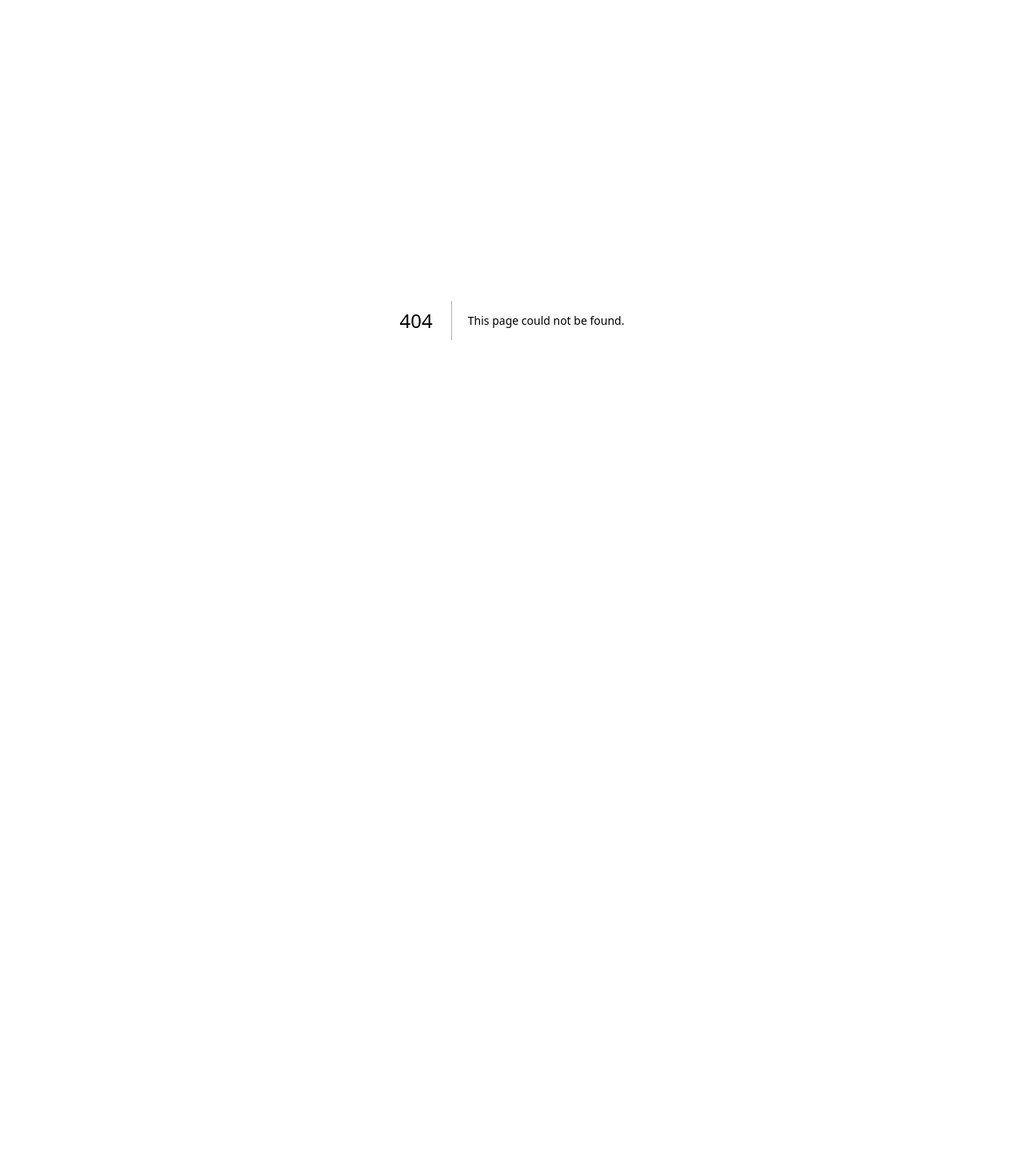
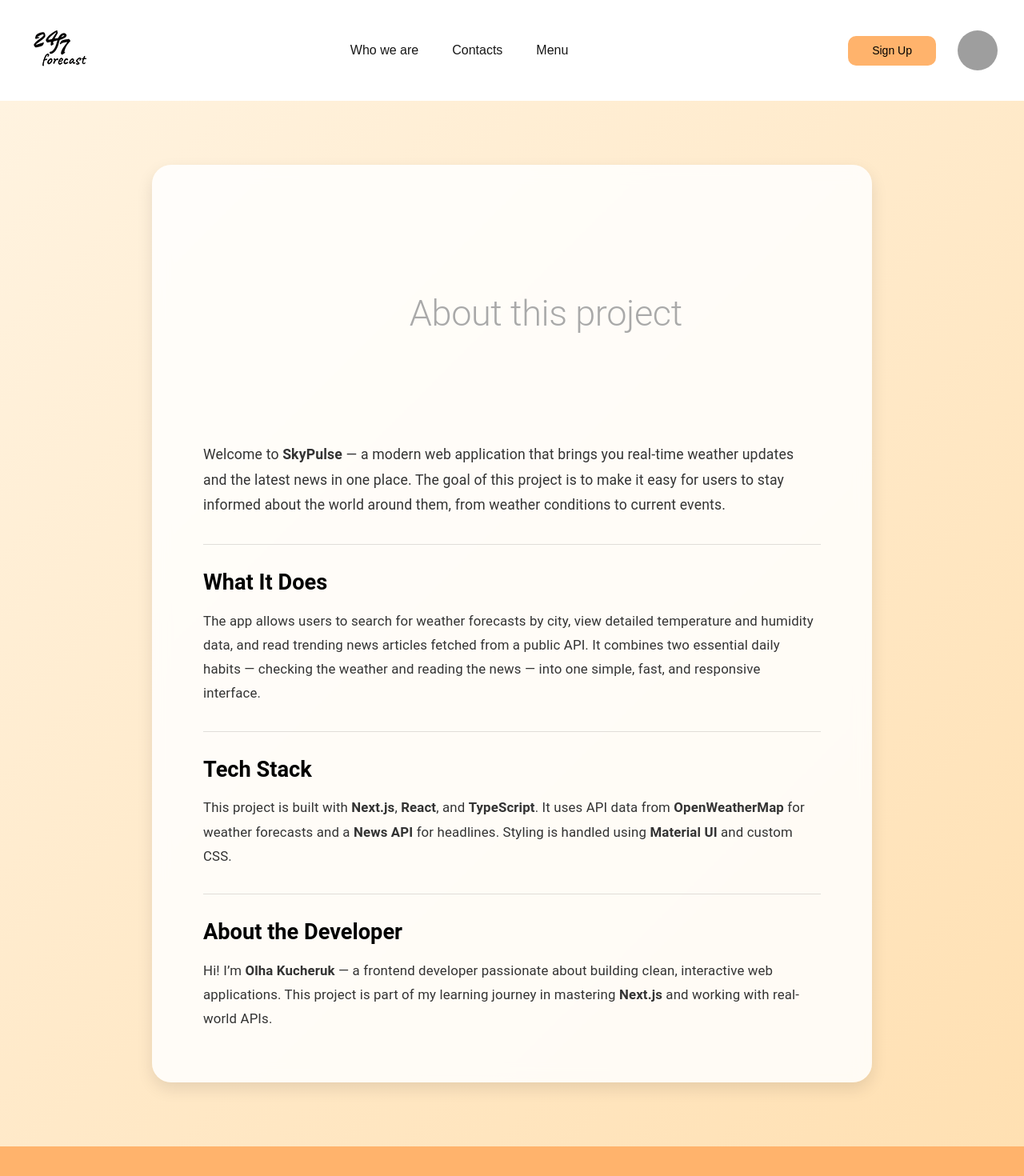
Before and after one commit to Olha36/weather-forecast, a Next.js app: page /about in a window 1280 px wide. Before the commit this address had no page. Shown: the top 1470 px of the page at 80% size. Before the commit the page ends 800 px from the top, so only its background shows below. Built offline with nearby package versions, Linux system fonts and the light colour scheme; grey boxes are pictures that could not be loaded.

Commit message:
add about me page

```diff
--- /dev/null
+++ b/src/app/about/page.tsx
@@ -0,0 +1,181 @@
+'use client';
+import Footer from '@/components/Footer/Footer';
+import Header from '@/components/Header/Header';
+import { Box, Typography, Container, Divider } from '@mui/material';
+import { keyframes } from '@emotion/react';
+
+const abomination1 = keyframes`
+  0% { content: "A"; }
+  4% { content: "Ab"; }
+  8% { content: "Abo"; }
+  12% { content: "Abou"; }
+  16% { content: "About"; }
+  20% { content: "About "; }
+  24% { content: "About t"; }
+  28% { content: "About th"; }
+  32% { content: "About thi"; }
+  36% { content: "About this"; }
+  40% { content: "About this "; }
+  44% { content: "About this p"; }
+  48% { content: "About this pr"; }
+  52% { content: "About this pro"; }
+  56% { content: "About this proj"; }
+  60% { content: "About this proje"; }
+  64% { content: "About this projec"; }
+  68% { content: "About this project"; }
+  72% { content: "About this project"; }
+  76% { content: "About this project"; }
+  80% { content: "About this project"; }
+  84% { content: "About this project"; }
+  88% { content: "About this project"; }
+  92% { content: "About this project"; }
+  96% { content: "About this project"; }
+  100% { content: "About this project"; }
+`;
+
+export default function About() {
+  return (
+    <>
+      <Header />
+      <Box
+        sx={{
+          minHeight: '100vh',
+          background: 'linear-gradient(135deg, #FFF3E0 0%, #FFE0B2 100%)',
+          color: '#333',
+          display: 'flex',
+          justifyContent: 'center',
+          alignItems: 'flex-start',
+          pt: 10,
+          pb: 10,
+        }}
+      >
+        <Container
+          maxWidth="md"
+          sx={{
+            backgroundColor: 'rgba(255, 255, 255, 0.85)',
+            borderRadius: '24px',
+            boxShadow: '0 8px 20px rgba(0,0,0,0.1)',
+            p: { xs: 4, sm: 6, md: 8 },
+            backdropFilter: 'blur(10px)',
+          }}
+        >
+          <Box
+            style={{
+              position: 'relative',
+              width: '83%',
+              height: '175px',
+              margin: '7% auto',
+            }}
+          >
+            <Typography
+              variant="h2"
+              sx={{
+                position: 'absolute',
+                width: '100%',
+                height: '50%',
+                fontSize: '45px',
+                color: '#a9a9a9',
+                '&::after': {
+                  position: 'absolute',
+                  content: `''`,
+                  width: ' 100%',
+                  height: '100%',
+                  lineHeight: '48px',
+                  left: '30%',
+                  top: '50%',
+                  animation: `${abomination1} 7.5s linear 1 forwards`,
+                  animationFillMode: 'forwards',
+                },
+              }}
+            >
+
+            </Typography>
+          </Box>
+
+          <Typography
+            variant="body1"
+            sx={{ mb: 4, fontSize: '1.1rem', lineHeight: 1.8 }}
+          >
+            Welcome to <strong>SkyPulse</strong> — a modern web application that
+            brings you real-time weather updates and the latest news in one
+            place. The goal of this project is to make it easy for users to stay
+            informed about the world around them, from weather conditions to
+            current events.
+          </Typography>
+
+          <Divider sx={{ mb: 4 }} />
+
+          <Typography
+            variant="h3"
+            sx={{
+              fontWeight: 600,
+              fontSize: '1.7rem',
+              color: 'black',
+              mb: 2,
+            }}
+          >
+            What It Does
+          </Typography>
+          <Typography
+            variant="body1"
+            sx={{ mb: 4, fontSize: '1.05rem', lineHeight: 1.8 }}
+          >
+            The app allows users to search for weather forecasts by city, view
+            detailed temperature and humidity data, and read trending news
+            articles fetched from a public API. It combines two essential daily
+            habits — checking the weather and reading the news — into one
+            simple, fast, and responsive interface.
+          </Typography>
+
+          <Divider sx={{ mb: 4 }} />
+
+          <Typography
+            variant="h3"
+            sx={{
+              fontWeight: 600,
+              fontSize: '1.7rem',
+              color: 'black',
+              mb: 2,
+            }}
+          >
+            Tech Stack
+          </Typography>
+          <Typography
+            variant="body1"
+            sx={{ mb: 4, fontSize: '1.05rem', lineHeight: 1.8 }}
+          >
+            This project is built with <strong>Next.js</strong>,{' '}
+            <strong>React</strong>, and <strong>TypeScript</strong>. It uses API
+            data from <strong>OpenWeatherMap</strong> for weather forecasts and
+            a <strong>News API</strong> for headlines. Styling is handled using{' '}
+            <strong>Material UI</strong> and custom CSS.
+          </Typography>
+
+          <Divider sx={{ mb: 4 }} />
+
+          <Typography
+            variant="h3"
+            sx={{
+              fontWeight: 600,
+              fontSize: '1.7rem',
+              color: 'black',
+              mb: 2,
+            }}
+          >
+            About the Developer
+          </Typography>
+          <Typography
+            variant="body1"
+            sx={{ fontSize: '1.05rem', lineHeight: 1.8 }}
+          >
+            Hi! I’m <strong>Olha Kucheruk</strong> — a frontend developer
+            passionate about building clean, interactive web applications. This
+            project is part of my learning journey in mastering{' '}
+            <strong>Next.js</strong> and working with real-world APIs.
+          </Typography>
+        </Container>
+      </Box>
+      <Footer />
+    </>
+  );
+}
--- a/src/components/Footer/Footer.tsx
+++ b/src/components/Footer/Footer.tsx
@@ -20,7 +20,7 @@ export default function Footer() {
         justifyContent: 'space-around',
         alignItems: 'center',
         padding: '50px 0',
-        marginTop: '20px',
+        // marginTop: '20px',
       }}
     >
       <Img src={footerLogo} alt="footer logo" />
--- a/src/components/Header/Header.tsx
+++ b/src/components/Header/Header.tsx
@@ -23,11 +23,11 @@ export default function Header() {
           <Image src={logo} alt="logo" style={{ cursor: 'pointer' }} />
         </Link>
         <nav>
-          <a href="#">Who we are</a>
-          <a href="#" style={{ margin: '0 42px' }}>
+          <Link href="/about">Who we are</Link>
+          <Link href="/contact" style={{ margin: '0 42px' }}>
             Contacts
-          </a>
-          <a href="#">Menu</a>
+          </Link>
+          <Link href="/menu">Menu</Link>
         </nav>
         <Box style={{ display: 'flex', alignItems: 'center' }}>
           <Link href="/auth/signup">
```
Also changed, not shown: src/app/contact/page.tsx (added, +15 -0 lines), src/app/menu/page.tsx (added, +15 -0 lines).
